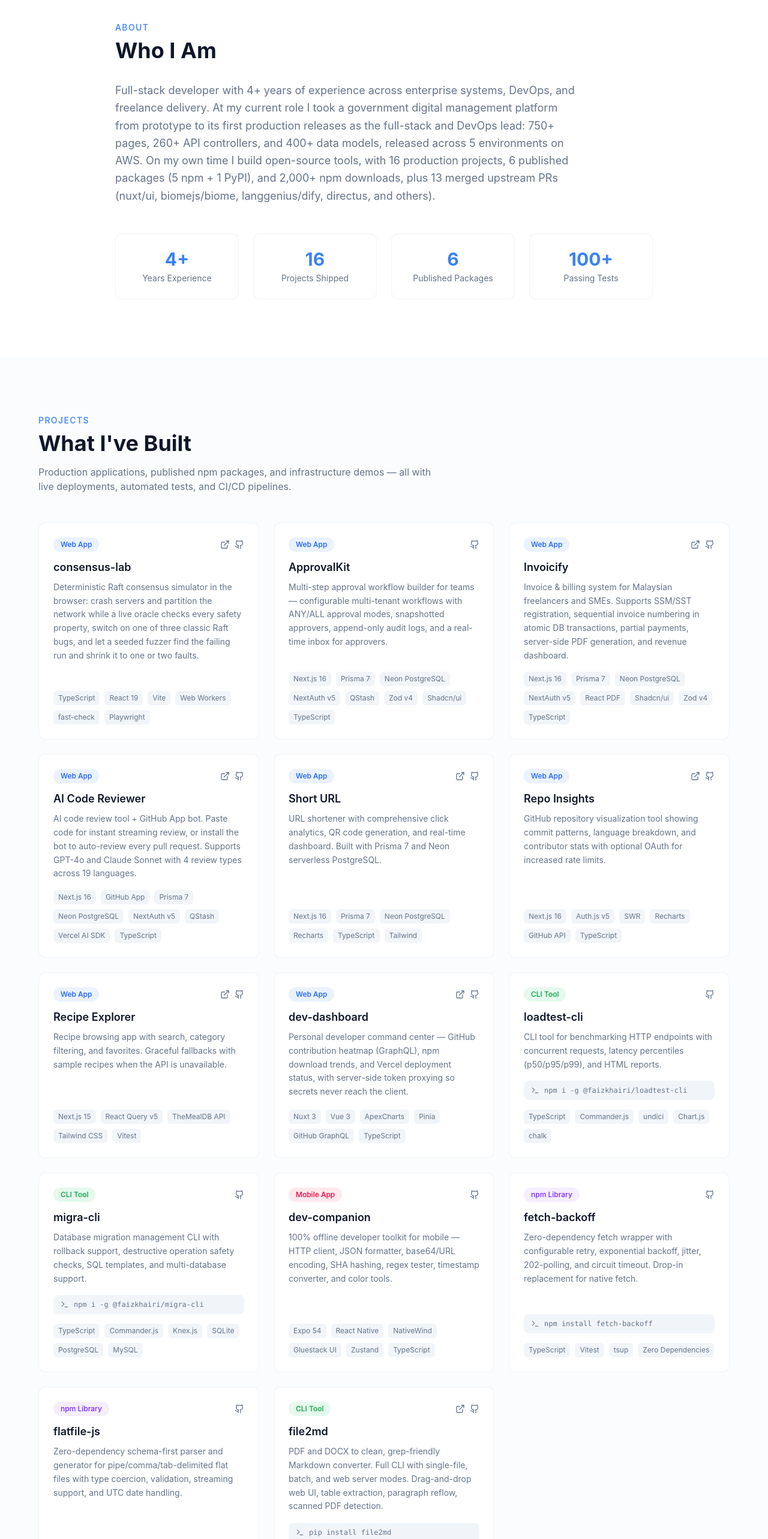
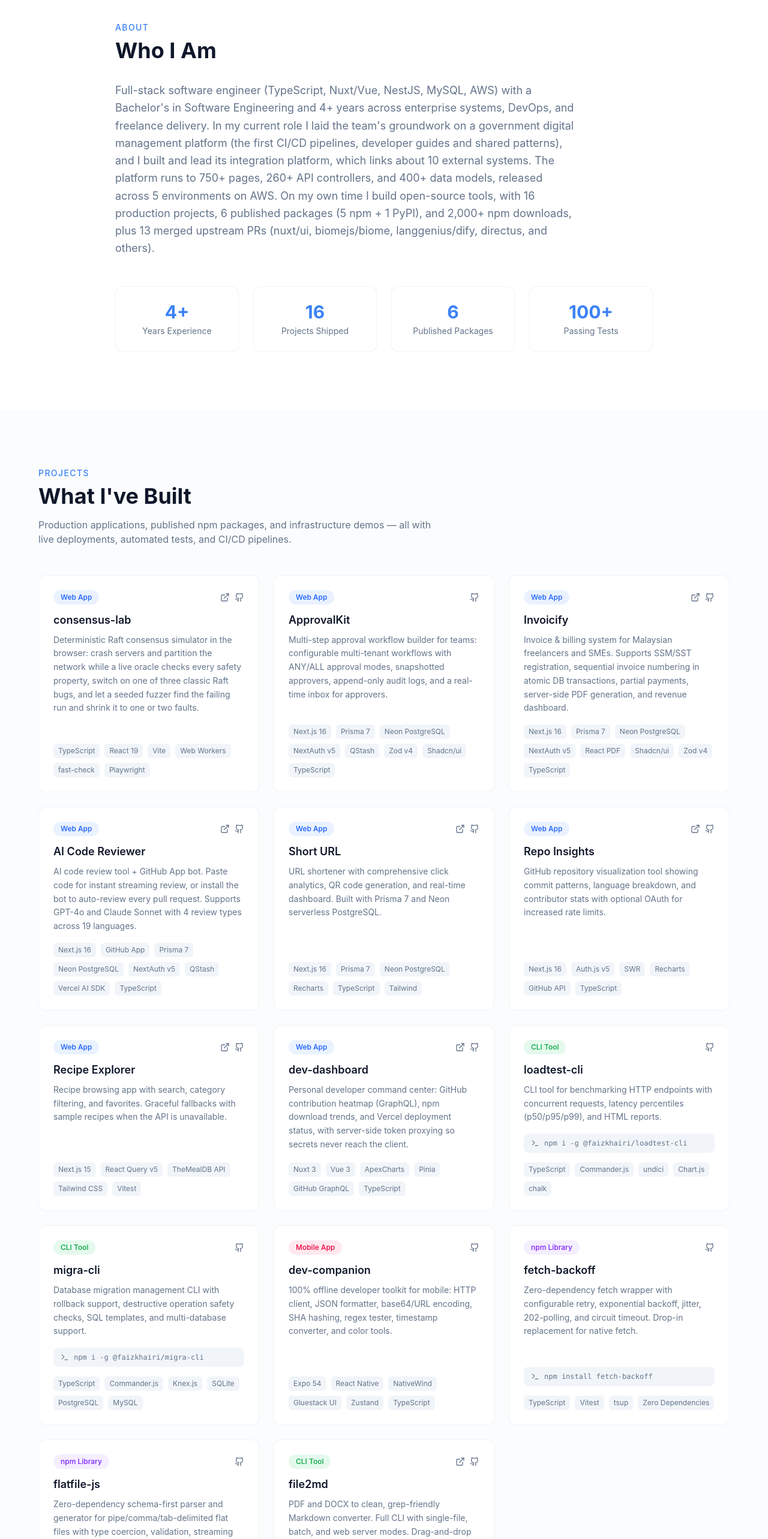
Before and after one commit to faizkhairi/faizkhairi.github.io, a React (Vite) app: page / in a window 1280 px wide. Shown: the part 860-3426 px from the top of the page at 60% size. Built offline with nearby package versions, Linux system fonts and the light colour scheme.

Commit message:
docs: full-stack positioning in about summary, refresh meta description, drop em-dashes

```diff
--- a/index.html
+++ b/index.html
@@ -7,7 +7,7 @@
     <meta name="description" content="Faiz Khairi - Full-Stack Developer & DevOps Engineer. Building production-grade systems with Next.js, React, NestJS, TypeScript, AI Integration, and more." />
     <meta name="author" content="Faiz Khairi" />
     <meta property="og:title" content="Faiz Khairi - Full-Stack Developer & DevOps Engineer" />
-    <meta property="og:description" content="Portfolio showcasing 5+ production applications, 2 npm packages, and enterprise microservices architecture." />
+    <meta property="og:description" content="Portfolio showcasing 16 projects, 6 published packages, and 13 merged upstream PRs to projects like nuxt/ui, Biome and Dify." />
     <meta property="og:type" content="website" />
     <meta property="og:url" content="https://faizkhairi.github.io" />
     <title>Faiz Khairi - Full-Stack Developer & DevOps Engineer</title>
--- a/src/data/portfolio.ts
+++ b/src/data/portfolio.ts
@@ -16,7 +16,7 @@ export const profile = {
 };
 
 export const about = {
-  summary: `Full-stack developer with 4+ years of experience across enterprise systems, DevOps, and freelance delivery. At my current role I took a government digital management platform from prototype to its first production releases as the full-stack and DevOps lead: 750+ pages, 260+ API controllers, and 400+ data models, released across 5 environments on AWS. On my own time I build open-source tools, with 16 production projects, 6 published packages (5 npm + 1 PyPI), and 2,000+ npm downloads, plus 13 merged upstream PRs (nuxt/ui, biomejs/biome, langgenius/dify, directus, and others).`,
+  summary: `Full-stack software engineer (TypeScript, Nuxt/Vue, NestJS, MySQL, AWS) with a Bachelor's in Software Engineering and 4+ years across enterprise systems, DevOps, and freelance delivery. In my current role I laid the team's groundwork on a government digital management platform (the first CI/CD pipelines, developer guides and shared patterns), and I built and lead its integration platform, which links about 10 external systems. The platform runs to 750+ pages, 260+ API controllers, and 400+ data models, released across 5 environments on AWS. On my own time I build open-source tools, with 16 production projects, 6 published packages (5 npm + 1 PyPI), and 2,000+ npm downloads, plus 13 merged upstream PRs (nuxt/ui, biomejs/biome, langgenius/dify, directus, and others).`,
   highlights: [
     { label: "Years Experience", value: "4+" },
     { label: "Projects Shipped", value: "16" },
@@ -50,7 +50,7 @@ export const projects: Project[] = [
   {
     title: "ApprovalKit",
     description:
-      "Multi-step approval workflow builder for teams — configurable multi-tenant workflows with ANY/ALL approval modes, snapshotted approvers, append-only audit logs, and a real-time inbox for approvers.",
+      "Multi-step approval workflow builder for teams: configurable multi-tenant workflows with ANY/ALL approval modes, snapshotted approvers, append-only audit logs, and a real-time inbox for approvers.",
     tech: ["Next.js 16", "Prisma 7", "Neon PostgreSQL", "NextAuth v5", "QStash", "Zod v4", "Shadcn/ui", "TypeScript"],
     githubUrl: "https://github.com/faizkhairi/approvalworkflow",
     type: "web",
@@ -109,7 +109,7 @@ export const projects: Project[] = [
   {
     title: "dev-dashboard",
     description:
-      "Personal developer command center — GitHub contribution heatmap (GraphQL), npm download trends, and Vercel deployment status, with server-side token proxying so secrets never reach the client.",
+      "Personal developer command center: GitHub contribution heatmap (GraphQL), npm download trends, and Vercel deployment status, with server-side token proxying so secrets never reach the client.",
     tech: ["Nuxt 3", "Vue 3", "ApexCharts", "Pinia", "GitHub GraphQL", "TypeScript"],
     liveUrl: "https://dev-dashboard-weld.vercel.app",
     githubUrl: "https://github.com/faizkhairi/dev-dashboard",
@@ -139,7 +139,7 @@ export const projects: Project[] = [
   {
     title: "dev-companion",
     description:
-      "100% offline developer toolkit for mobile — HTTP client, JSON formatter, base64/URL encoding, SHA hashing, regex tester, timestamp converter, and color tools.",
+      "100% offline developer toolkit for mobile: HTTP client, JSON formatter, base64/URL encoding, SHA hashing, regex tester, timestamp converter, and color tools.",
     tech: ["Expo 54", "React Native", "NativeWind", "Gluestack UI", "Zustand", "TypeScript"],
     githubUrl: "https://github.com/faizkhairi/dev-companion",
     type: "mobile",
@@ -257,7 +257,7 @@ export const experiences: Experience[] = [
     achievements: [
       "Shipped 16 projects with 100+ passing tests: web apps, mobile app, npm/PyPI packages",
       "Published 6 packages to npm + PyPI registries (3 CLIs, 2 JS libraries, 1 Python package) with 2,000+ total npm downloads",
-      "Contributed 13 merged PRs across 10 open-source repos — nuxt/ui (×2), biomejs/biome (×2), langgenius/dify, directus/directus, wevm/wagmi, microsoft/physical-ai-toolchain, nusmods, and others",
+      "Contributed 13 merged PRs across 10 open-source repos: nuxt/ui (×2), biomejs/biome (×2), langgenius/dify, directus/directus, wevm/wagmi, microsoft/physical-ai-toolchain, nusmods, and others",
       "Built multi-provider AI code review system (OpenAI + Claude) with streaming output",
       "Configured CI/CD pipelines for all projects using GitHub Actions",
     ],
@@ -321,7 +321,7 @@ export const experiences: Experience[] = [
       "Designed, developed, and hosted responsive websites for corporate clients",
       "Built Hostel Management System for Kolej Profesional MARA Beranang",
       "Developed College Management System for Kolej MARA Seremban",
-      "Runner-Up at Malaysia Developers Day (MYDD) 2016 — Big Data & IoT",
+      "Runner-Up at Malaysia Developers Day (MYDD) 2016, Big Data & IoT",
     ],
     tech: ["PHP", "HTML", "CSS", "JavaScript", "MySQL", "WordPress"],
   },
```
